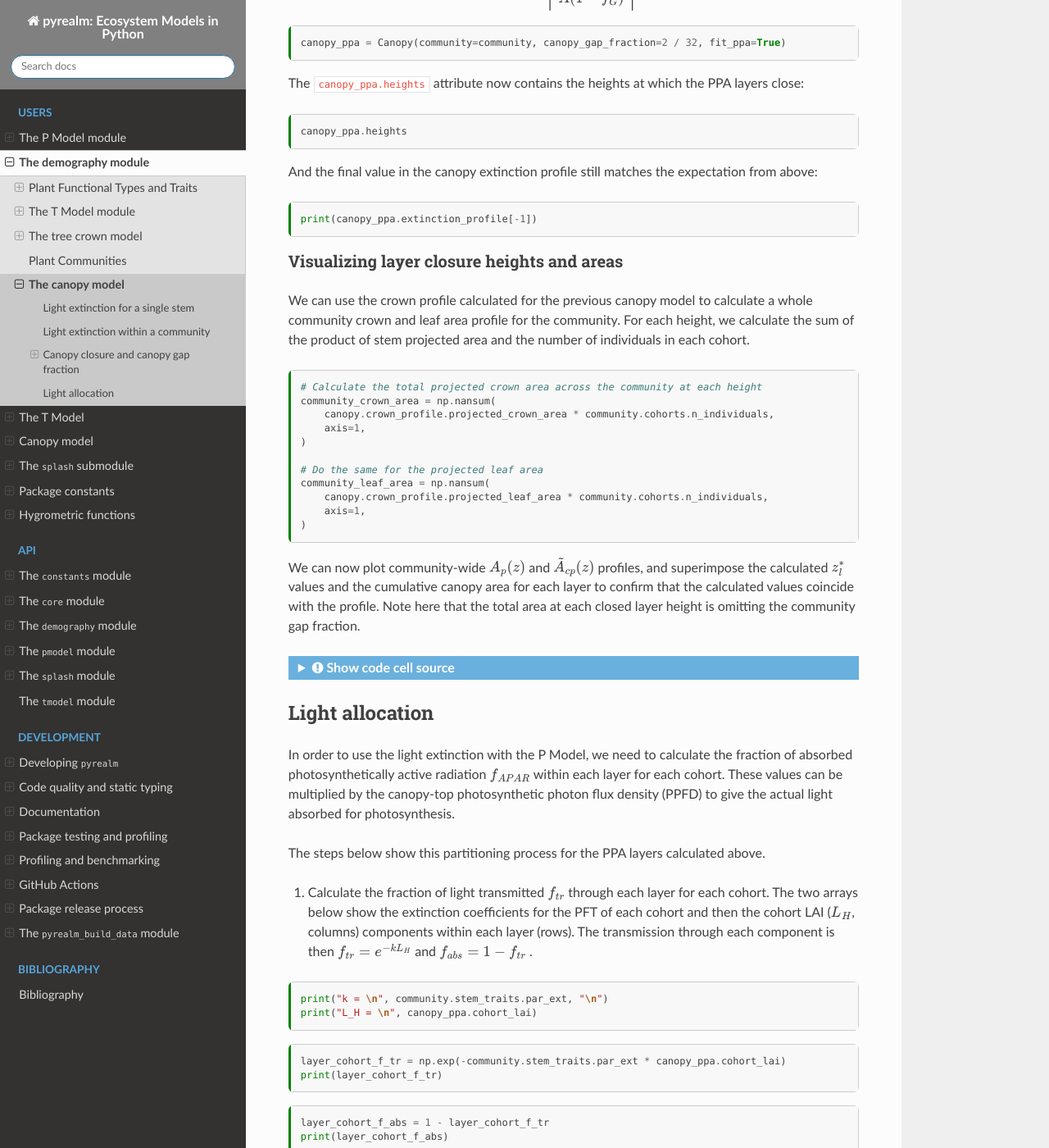
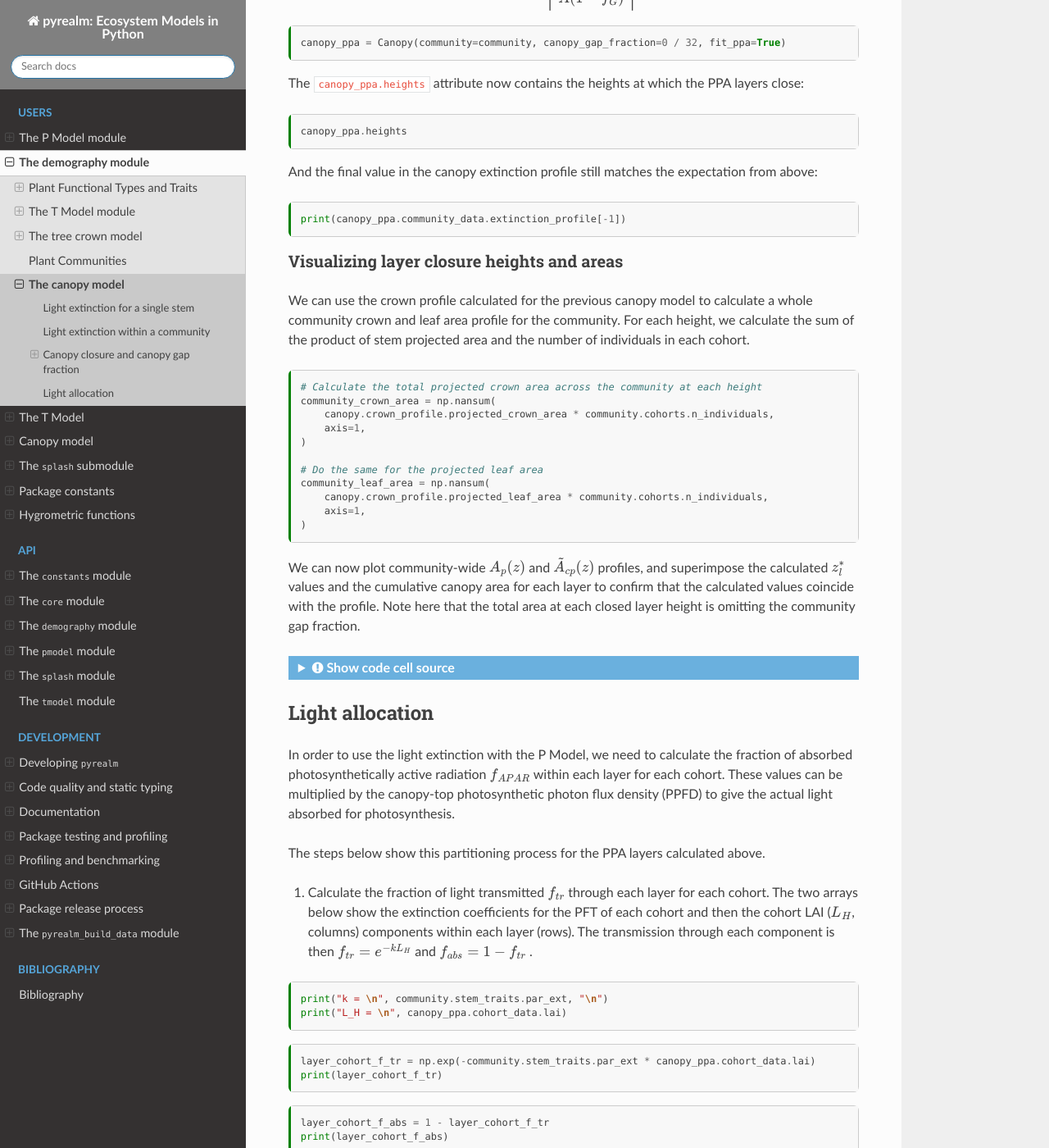
Before and after one commit to ImperialCollegeLondon/pyrealm, a Sphinx documentation site: the page built from docs/source/users/demography/canopy.md, in a window 1280 px wide and 1400 px high, scrolled down 6015 px. Shown: the whole window at 82% size. Built offline with Sphinx 7.4.7 and the Read the Docs theme 3.1.0, drawn with Linux system fonts in a browser that asks for light colours; cross-references to code outside the pages are shown as plain code; the version number is read from the project's files by our own code; some of the changed text lies outside the part shown.

Commit message:
Doc fixes

````diff
--- a/docs/source/users/demography/canopy.md
+++ b/docs/source/users/demography/canopy.md
@@ -139,7 +139,7 @@
 equation and the PFT trait values.
 
 ```{code-cell} ipython3
-print(simple_canopy.extinction_profile[-1])
+print(simple_canopy.community_data.extinction_profile[-1])
 ```
 
 ```{code-cell} ipython3
@@ -182,15 +182,15 @@
 ax1.set_ylabel("Vertical height (m)")
 
 # Plot the leaf area between heights for stems
-ax2.plot(simple_canopy.stem_leaf_area, hghts, color="red")
+ax2.plot(simple_canopy.cohort_data.stem_leaf_area, hghts, color="red")
 ax2.set_xlabel("Leaf area (m2)")
 
 # Plot the fraction of light absorbed at different heights
-ax3.plot(simple_canopy.f_abs, hghts, color="red")
+ax3.plot(simple_canopy.cohort_data.f_abs, hghts, color="red")
 ax3.set_xlabel("Light absorption fraction (-)")
 
 # Plot the light extinction profile through the canopy.
-ax4.plot(simple_canopy.extinction_profile, hghts, color="red")
+ax4.plot(simple_canopy.community_data.extinction_profile, hghts, color="red")
 ax4.set_xlabel("Cumulative light\nabsorption fraction (-)")
 ```
 
@@ -312,7 +312,7 @@
 ```
 
 ```{code-cell} ipython3
-print(canopy.extinction_profile[-1])
+print(canopy.community_data.extinction_profile[-1])
 ```
 
 ```{code-cell} ipython3
@@ -349,16 +349,16 @@
 ax1.set_ylabel("Vertical height (m)")
 
 # Plot the leaf area between heights for stems
-ax2.plot(canopy.stem_leaf_area, hghts)
+ax2.plot(canopy.cohort_data.stem_leaf_area, hghts)
 ax2.set_xlabel("Leaf area per stem (m2)")
 
 # Plot the fraction of light absorbed at different heights
-ax3.plot(canopy.f_abs, hghts, color="grey")
-ax3.plot(1 - canopy.cohort_f_trans, hghts)
+ax3.plot(canopy.cohort_data.f_abs, hghts, color="grey")
+ax3.plot(1 - canopy.cohort_data.f_trans, hghts)
 ax3.set_xlabel("Light absorption fraction (-)")
 
 # Plot the light extinction profile through the canopy.
-ax4.plot(canopy.extinction_profile, hghts, color="grey")
+ax4.plot(canopy.community_data.extinction_profile, hghts, color="grey")
 _ = ax4.set_xlabel("Cumulative light\nabsorption fraction (-)")
 ```
 
@@ -416,7 +416,7 @@
 $$
 
 ```{code-cell} ipython3
-canopy_ppa = Canopy(community=community, canopy_gap_fraction=2 / 32, fit_ppa=True)
+canopy_ppa = Canopy(community=community, canopy_gap_fraction=0 / 32, fit_ppa=True)
 ```
 
 The `canopy_ppa.heights` attribute now contains the heights at which the PPA
@@ -430,7 +430,7 @@
 above:
 
 ```{code-cell} ipython3
-print(canopy_ppa.extinction_profile[-1])
+print(canopy_ppa.community_data.extinction_profile[-1])
 ```
 
 ### Visualizing layer closure heights and areas
@@ -503,18 +503,18 @@
 for val in canopy_ppa.heights:
     ax2.axhline(val, color="red", linewidth=0.5, zorder=0)
 
-for val in canopy_ppa.extinction_profile:
+for val in canopy_ppa.community_data.extinction_profile:
     ax2.axvline(val, color="red", linewidth=0.5, zorder=0)
 
-ax2.plot(canopy.extinction_profile, hghts)
+ax2.plot(canopy.community_data.extinction_profile, hghts)
 
 ax2_top = ax2.twiny()
 ax2_top.set_xlim(ax2.get_xlim())
 extinction_labels = [
     f"$f_{{abs{l + 1}}}$ = {z:.3f}"
-    for l, z in enumerate(np.nditer(canopy_ppa.extinction_profile))
+    for l, z in enumerate(np.nditer(canopy_ppa.community_data.extinction_profile))
 ]
-ax2_top.set_xticks(canopy_ppa.extinction_profile)
+ax2_top.set_xticks(canopy_ppa.community_data.extinction_profile)
 ax2_top.set_xticklabels(extinction_labels, rotation=90)
 
 ax2.set_xlabel("Light extinction (-)")
@@ -548,11 +548,11 @@
 
 ```{code-cell} ipython3
 print("k = \n", community.stem_traits.par_ext, "\n")
-print("L_H = \n", canopy_ppa.cohort_lai)
+print("L_H = \n", canopy_ppa.cohort_data.lai)
 ```
 
 ```{code-cell} ipython3
-layer_cohort_f_tr = np.exp(-community.stem_traits.par_ext * canopy_ppa.cohort_lai)
+layer_cohort_f_tr = np.exp(-community.stem_traits.par_ext * canopy_ppa.cohort_data.lai)
 print(layer_cohort_f_tr)
 ```
 
````
Also changed, not shown: docs/source/users/demography/crown.md (+0 -4 lines).
